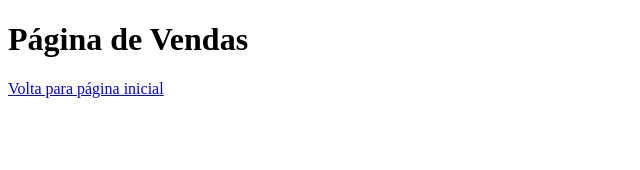
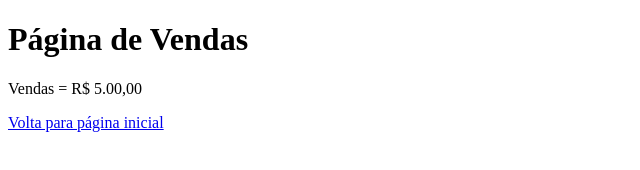
Before and after one commit to diogoendlich/aulagithub, a plain HTML site: page vendas.html in a window 1280 px wide. Shown: the whole page, without its empty margins (0-640 px from the left). Drawn offline with Linux system fonts and the light colour scheme.

Commit message:
Acrescentado valor vendas

```diff
--- a/vendas.html
+++ b/vendas.html
@@ -7,7 +7,7 @@
 </head>
 <body>
     <h1>Página de Vendas</h1>
-
+        <P>Vendas = R$ 5.00,00</P>
         <a href="index.html">Volta para página inicial</a>
 
 
```
